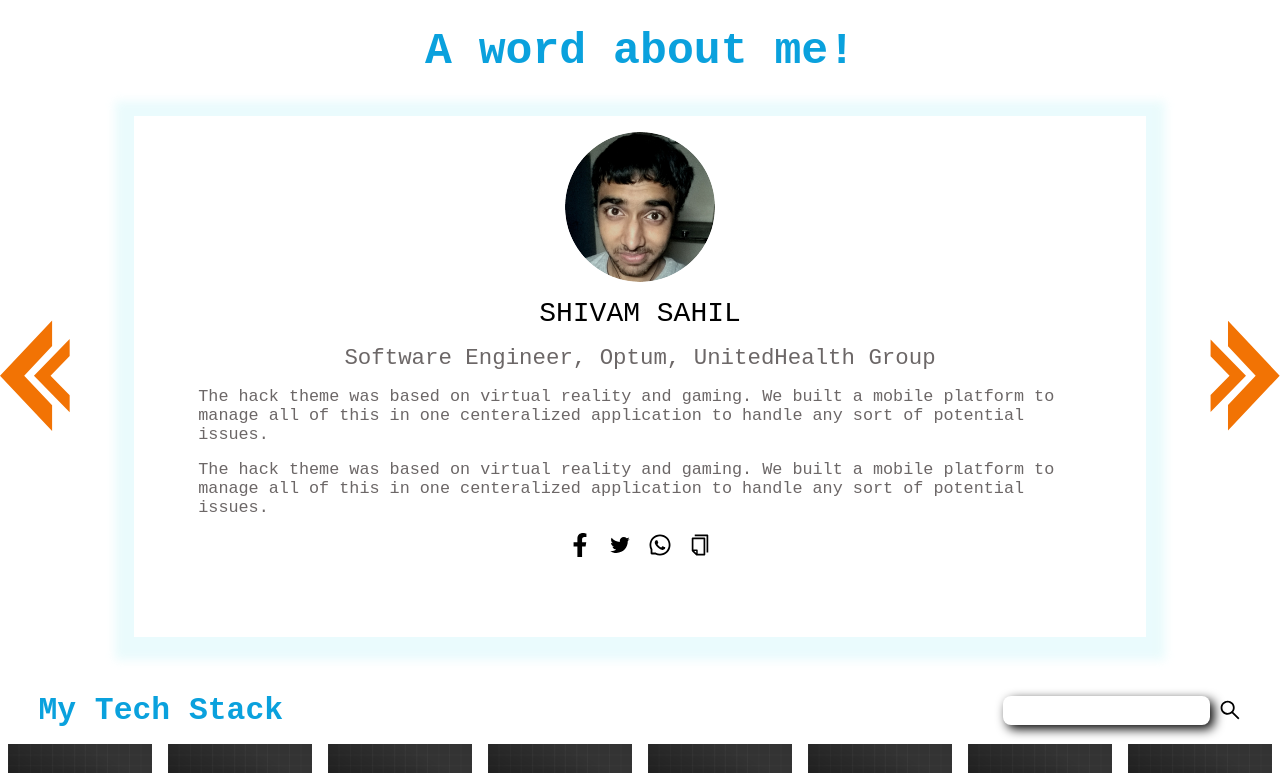
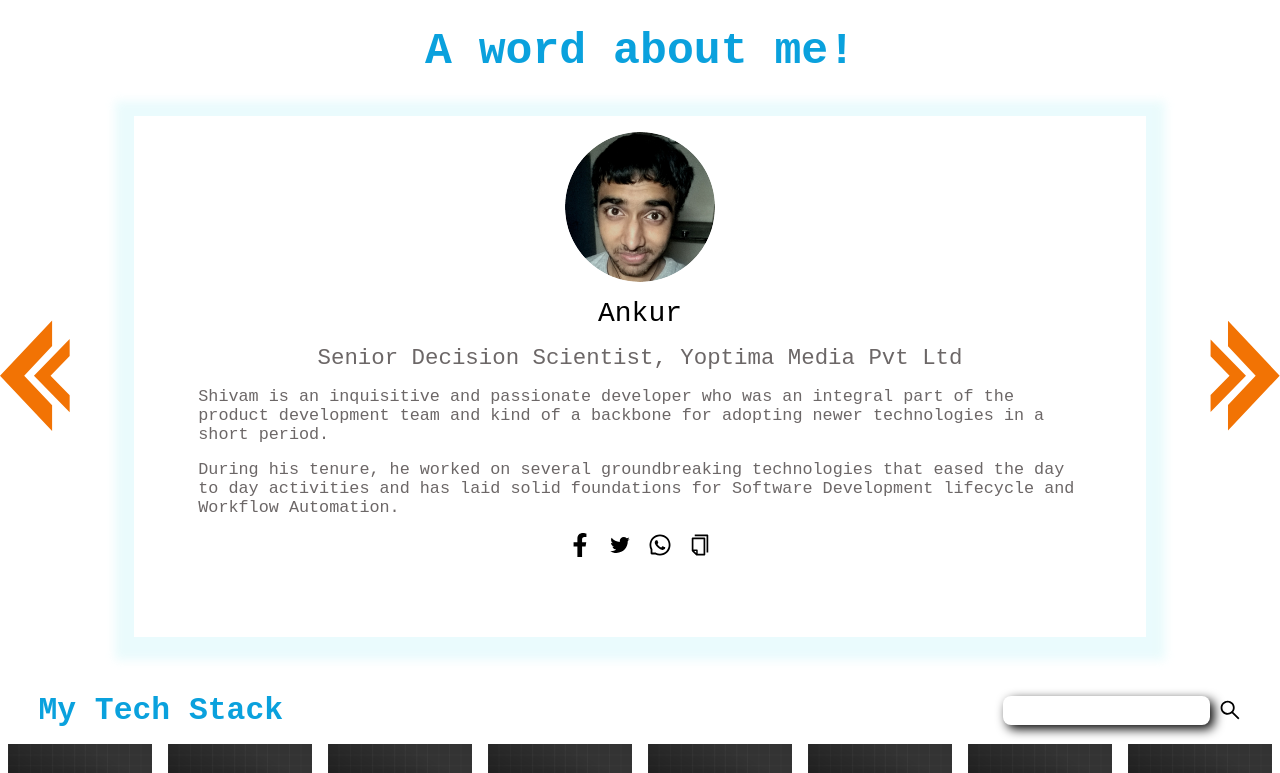
Before and after one commit to sedhha/next-js-pf-v2, a Next.js app: page / in a window 1280 px wide. Shown: the part 5016-5789 px from the top of the page. Built offline with nearby package versions, Linux system fonts and the light colour scheme.

Commit message:
Updated Testimonials to act dynamically

```diff
--- a/components/v2/Awards/index.tsx
+++ b/components/v2/Awards/index.tsx
@@ -15,12 +15,12 @@ import { updatePopup } from '@/slices/navigation.slice';
 import { feFetch } from '@/utils/fe/fetch-utils';
 
 const limit = 6;
-const total = 18;
 const initialItems = events.slice(0, limit);
 let reciprocator = -1;
 
 const Awards = () => {
 	const [skip, setSkip] = React.useState(0);
+	const [total, setTotal] = React.useState(18);
 	const [cardItems, setCardItems] =
 		React.useState<IEventAndParticipations[]>(initialItems);
 	const [loading, setLoading] = React.useState(false);
@@ -67,7 +67,10 @@ const Awards = () => {
 			url: `${PUBLIC_APIS.EVENTS}?limit=${limit}&skip=${current}`
 		})
 			.then((res) => {
-				if (!res.error && res.json) setCardItems(res.json.items);
+				if (!res.error && res.json) {
+					setCardItems(res.json.items);
+					setTotal(res.json.total);
+				}
 			})
 			.finally(() => setLoading(false));
 	};
--- a/components/v2/Testimonials/Testimonials.module.css
+++ b/components/v2/Testimonials/Testimonials.module.css
@@ -62,6 +62,13 @@
 .SocialIcon {
 	font-size: 4vh;
 }
+.NavigationButton {
+	cursor: pointer;
+	transition: var(--fade-transition);
+}
+.NavigationButton:hover {
+	scale: 0.9;
+}
 
 @media (max-aspect-ratio: 550 / 897) {
 	/* .NavigationButton {
--- a/components/v2/Testimonials/index.tsx
+++ b/components/v2/Testimonials/index.tsx
@@ -7,9 +7,72 @@ import LazyImage from '@/v2/common/LazyImage';
 import VisibilityHandler from '../common/VisibilityController/index';
 import { println } from '@/utils/dev-utils';
 import attributes from '@/constants/header-attr.json';
+import { ITestimonials } from '@/interfaces/testimonials';
+import testimonials from '@/constants/cms-constants/testimonial.json';
+import { useAppDispatch } from '../../../redux/tools/hooks';
+import { updatePopup } from '@/slices/navigation.slice';
+import { ITotal } from '../../../interfaces/api';
+import { PUBLIC_APIS } from '@/utils/fe/apis';
+import { feFetch } from '../../../utils/fe/fetch-utils';
 type Props = {};
+const limit = 1;
+const initialItems = testimonials.slice(0, limit)[0];
 
 export default function Testimonials({}: Props) {
+	const [skip, setSkip] = React.useState(0);
+	const [total, setTotal] = React.useState(5);
+	const [cardItem, setCardItem] = React.useState<ITestimonials>(initialItems);
+	const [loading, setLoading] = React.useState(false);
+	const dispatch = useAppDispatch();
+
+	const onPaginate = (next: boolean) => {
+		if (loading) {
+			dispatch(
+				updatePopup({
+					type: 'error',
+					title: 'Loading results',
+					description: 'Please wait while we load the results!',
+					timeout: 3000
+				})
+			);
+			return;
+		}
+		if (next && (skip >= total || skip + limit >= total)) {
+			dispatch(
+				updatePopup({
+					type: 'error',
+					title: 'Reached End!',
+					description: "That's all the events I have participated in.",
+					timeout: 3000
+				})
+			);
+			return;
+		} else if (!next && skip - limit < 0) {
+			dispatch(
+				updatePopup({
+					type: 'error',
+					title: 'Reached Start!',
+					description:
+						"You're already at the most recent part of my event participations!",
+					timeout: 3000
+				})
+			);
+			return;
+		}
+		setLoading(true);
+		const current = next ? skip + limit : skip - limit;
+		setSkip(current);
+		feFetch<ITotal<ITestimonials>>({
+			url: `${PUBLIC_APIS.TESTIMONIALS}?limit=${limit}&skip=${current}`
+		})
+			.then((res) => {
+				if (!res.error && res.json) {
+					setCardItem(res.json.items[0]);
+					setTotal(res.json.total);
+				}
+			})
+			.finally(() => setLoading(false));
+	};
 	return (
 		<VisibilityHandler
 			onVisibleCallback={() => println('Testimonials Visible')}
@@ -17,26 +80,27 @@ export default function Testimonials({}: Props) {
 				<section className={classes.BodyModule} id={attributes.Testimonials}>
 					<h1>A word about me!</h1>
 					<div className={classes.TestimonialSection}>
-						<SvgLeft className={classes.NavigationButton} height={140} />
+						<SvgLeft
+							className={classes.NavigationButton}
+							height={140}
+							onClick={() => onPaginate(false)}
+						/>
 						<div className={classes.Testimonial}>
 							<div className={classes.TestimonialEntity}>
 								<LazyImage src={'/chat-icon.png'} className={classes.ChatIcon} />
-								<h1>SHIVAM SAHIL</h1>
-								<h2>Software Engineer, Optum, UnitedHealth Group</h2>
-								<p>
-									The hack theme was based on virtual reality and gaming. We built a
-									mobile platform to manage all of this in one centeralized application
-									to handle any sort of potential issues.
-								</p>
-								<p>
-									The hack theme was based on virtual reality and gaming. We built a
-									mobile platform to manage all of this in one centeralized application
-									to handle any sort of potential issues.
-								</p>
+								<h1>{cardItem.name}</h1>
+								<h2>{cardItem.designation}</h2>
+								{cardItem.content.split('\n').map((line, index) => (
+									<p key={index}>{line}</p>
+								))}
 								<SocialIcons iconColorClass={classes.SocialIcon} />
 							</div>
 						</div>
-						<SvgRight className={classes.NavigationButton} height={140} />
+						<SvgRight
+							className={classes.NavigationButton}
+							height={140}
+							onClick={() => onPaginate(true)}
+						/>
 					</div>
 				</section>
 			}
--- a/components/v2/Work/index.tsx
+++ b/components/v2/Work/index.tsx
@@ -17,13 +17,13 @@ import { PUBLIC_APIS } from '@/utils/fe/apis';
 import { ITotal } from '@/interfaces/api';
 
 const limit = 3;
-const total = 11;
 const initialItems = workExperience.slice(0, limit);
 
 const Spinner = dynamic(() => import('@/v2/common/Spinner'));
 
 const Work = () => {
 	const [skip, setSkip] = React.useState(0);
+	const [total, setTotal] = React.useState(11);
 	const [cardItems, setCardItems] = React.useState<IWork[]>(initialItems);
 	const [loading, setLoading] = React.useState(false);
 	const dispatch = useAppDispatch();
@@ -68,7 +68,10 @@ const Work = () => {
 			url: `${PUBLIC_APIS.WORK_EXPERIENCE}?limit=${limit}&skip=${current}`
 		})
 			.then((res) => {
-				if (!res.error && res.json) setCardItems(res.json.items);
+				if (!res.error && res.json) {
+					setCardItems(res.json.items);
+					setTotal(res.json.total);
+				}
 			})
 			.finally(() => setLoading(false));
 	};
--- /dev/null
+++ b/constants/cms-constants/testimonial.json
@@ -0,0 +1,14 @@
+[
+	{
+		"name": "Ankur",
+		"designation": "Senior Decision Scientist, Yoptima Media Pvt Ltd",
+		"content": "Shivam is an inquisitive and passionate developer who was an integral part of the product development team and kind of a backbone for adopting newer technologies in a short period.\nDuring his tenure, he worked on several groundbreaking technologies that eased the day to day activities and has laid solid foundations for Software Development lifecycle and Workflow Automation.",
+		"img": "https://github.com/sedhha/gitpractice/blob/master/webpf/web/images/referrals/ankur.jpg?raw=true",
+		"contact": [
+			{
+				"identifier": "LinkedIn",
+				"url": "http://www.linkedin.com/in/shivam-sahil"
+			}
+		]
+	}
+]
--- /dev/null
+++ b/interfaces/testimonials.ts
@@ -0,0 +1,7 @@
+export interface ITestimonials {
+    name: string;
+    designation: string;
+    content: string;
+    img: string;
+    contact: { identifier: string; url: string; }[];
+}
--- /dev/null
+++ b/pages/api/public/testimonials.ts
@@ -0,0 +1,13 @@
+import { NextApiHandler, NextApiRequest, NextApiResponse } from "next";
+import testimonials from "@/constants/cms-constants/backend/testimonial.json";
+import { ITotal } from '@/interfaces/api';
+import { ITestimonials } from "@/interfaces/testimonials";
+
+const handler: NextApiHandler = (req: NextApiRequest, res: NextApiResponse<ITotal<ITestimonials>>) => {
+    const { limit, skip } = req.query;
+    console.info(`[${req.method}]: [Testimonial] - Limit:${limit?.toString().padStart(2, '0')} | Skip:${skip?.toString().padStart(2, '0')} | ${req.url}`);
+    const result = testimonials.slice(+(skip ?? 0), +(skip ?? 0) + +(limit ?? 3));
+    const noData = result.length === 0;
+    return res.status(noData ? 204 : 200).json({ items: result, total: testimonials.length });
+}
+export default handler;
--- a/utils/fe/apis/public.ts
+++ b/utils/fe/apis/public.ts
@@ -4,4 +4,5 @@ export const PUBLIC_APIS = {
 	VIDEOS: '/api/public/videos',
 	PROJECTS: '/api/public/projects',
 	EVENTS: '/api/public/events',
+	TESTIMONIALS: '/api/public/testimonials'
 };
```
Also changed, not shown: 1 other file (tests, documents, lock files or other folders).
